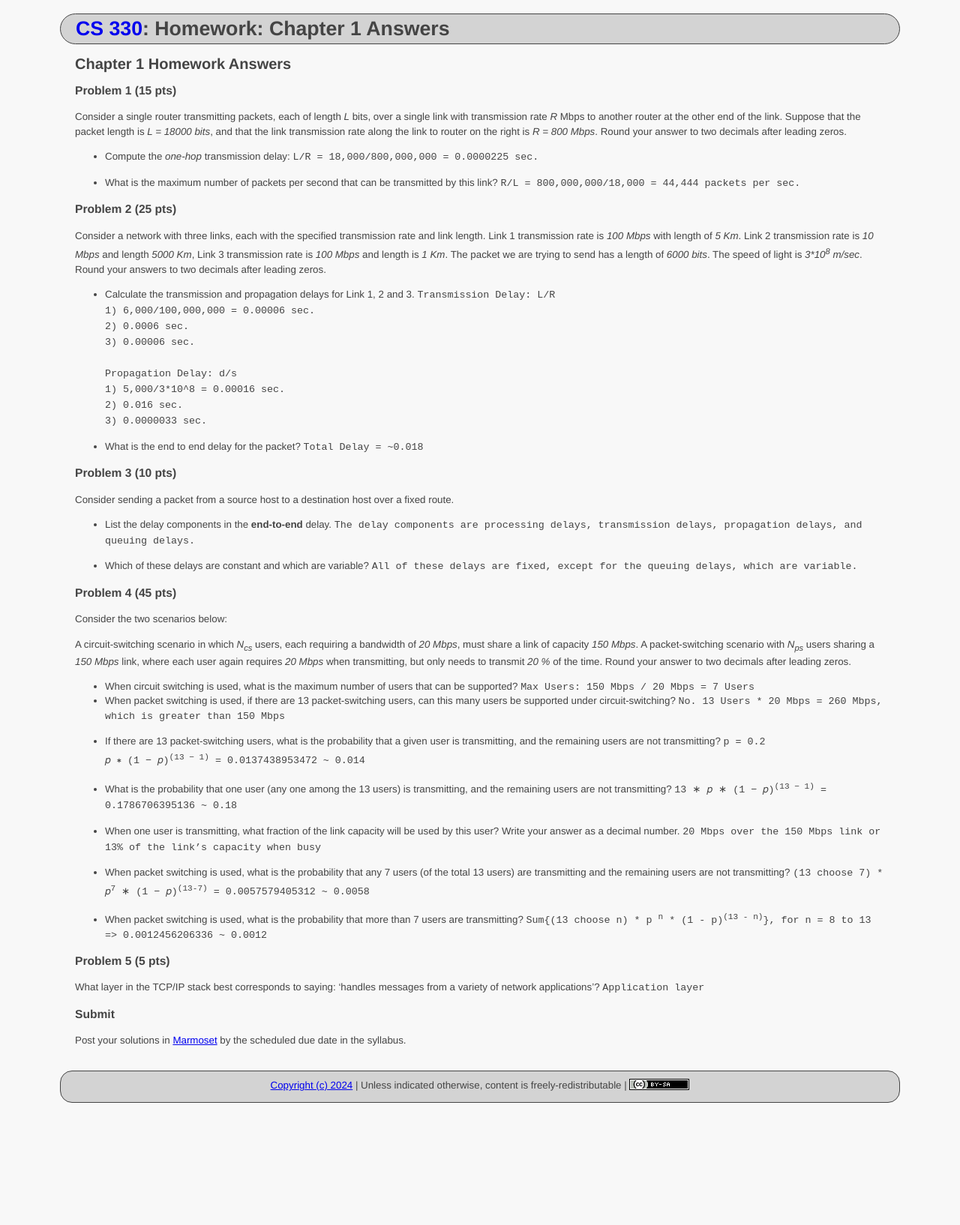
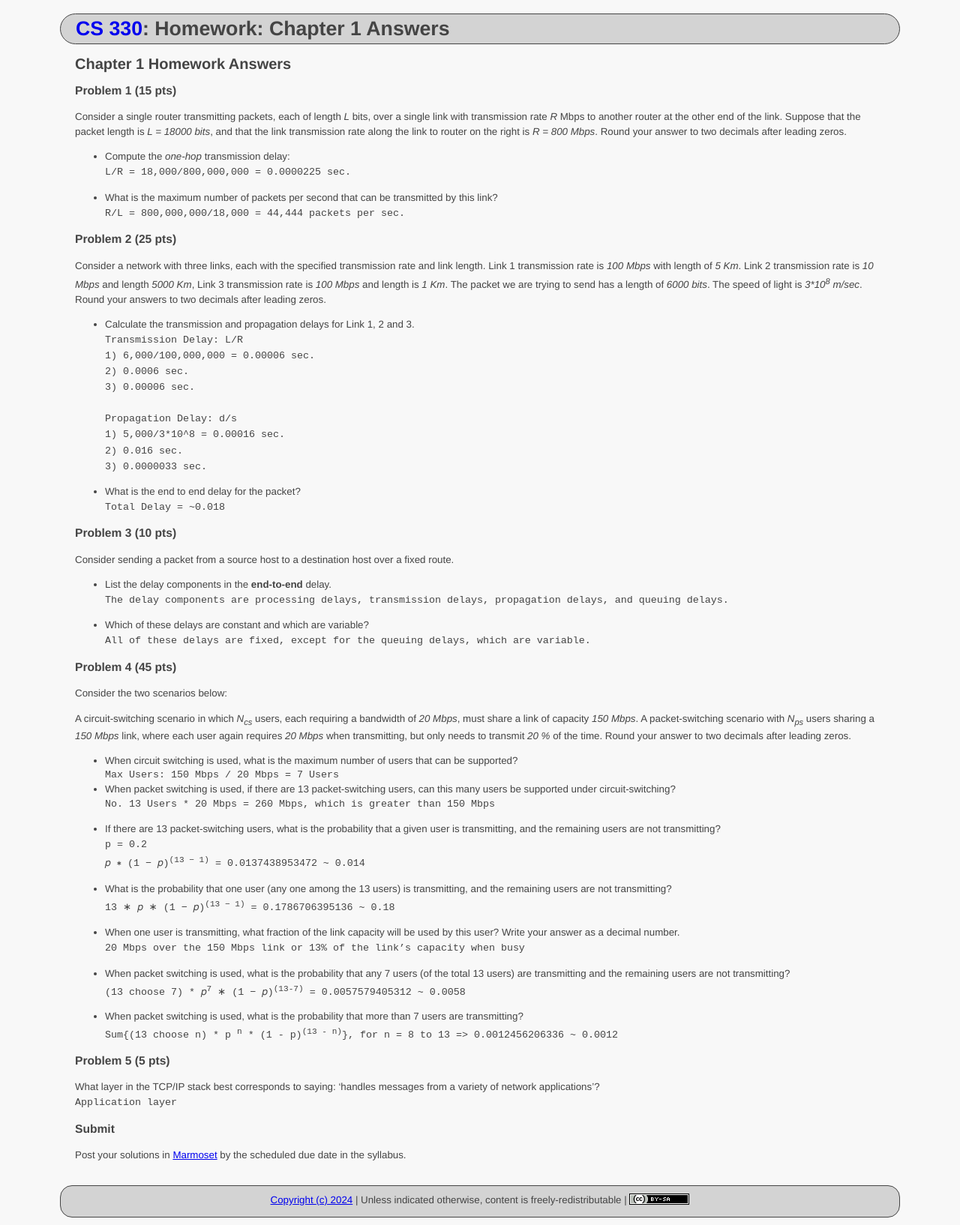
Before and after one commit to ycpcs/cs330-fall2024, a Jekyll site: the page built from assign/homework1_review.md, in a window 1280 px wide. Shown: the whole page at 75% size. Built offline with Jekyll 4.4.1, drawn with Linux system fonts in a browser that asks for light colours; before the commit the page ends 1481 px from its top, so only the background shows below that.

Commit message:
list solutions on new line

```diff
--- a/assign/homework1_review.md
+++ b/assign/homework1_review.md
@@ -9,11 +9,13 @@ title: "Homework: Chapter 1 Answers"
 ### Problem 1 (15 pts)
 Consider a single router transmitting packets, each of length _L_ bits, over a single link with transmission rate _R_ Mbps to another router at the other end of the link. Suppose that the packet length is _L = 18000 bits_, and that the link transmission rate along the link to router on the right is _R = 800 Mbps_. Round your answer to two decimals after leading zeros.
   - Compute the _one-hop_ transmission delay:
+<br/>
 <code>
   L/R = 18,000/800,000,000 = 0.0000225 sec.
 </code>
 
   - What is the maximum number of packets per second that can be transmitted by this link?
+<br/>
 <code>
   R/L = 800,000,000/18,000 = 44,444 packets per sec.
 </code>
@@ -21,6 +23,7 @@ Consider a single router transmitting packets, each of length _L_ bits, over a s
 ### Problem 2 (25 pts)
 Consider a network with three links, each with the specified transmission rate and link length. Link 1 transmission rate is _100 Mbps_ with length of _5 Km_. Link 2 transmission rate is _10 Mbps_ and length _5000 Km_, Link 3 transmission rate is _100 Mbps_ and length is _1 Km_. The packet we are trying to send has a length of _6000 bits_. The speed of light is _3*10<sup>8</sup> m/sec_. Round your answers to two decimals after leading zeros.
   - Calculate the transmission and propagation delays for Link 1, 2 and 3.
+<br/>
 <code>
   Transmission Delay: L/R<br/>
   1) 6,000/100,000,000 = 0.00006 sec.<br/>
@@ -34,6 +37,7 @@ Consider a network with three links, each with the specified transmission rate a
 </code>
 
   - What is the end to end delay for the packet?
+<br/>
 <code>
   Total Delay = ~0.018<br/>
 </code>
@@ -41,11 +45,13 @@ Consider a network with three links, each with the specified transmission rate a
 ### Problem 3 (10 pts)
 Consider sending a packet from a source host to a destination host over a fixed route.
   - List the delay components in the <b>end-to-end</b> delay.
+  <br/>
   <code>
   The delay components are processing delays, transmission delays, propagation delays, and queuing delays.
   </code>
 
   - Which of these delays are constant and which are variable?
+<br/>
 <code>
 All of these delays are fixed, except for the queuing delays, which are variable.
 </code>
@@ -57,14 +63,17 @@ A circuit-switching scenario in which _N<sub>cs</sub>_ users, each requiring a b
 A packet-switching scenario with _N<sub>ps</sub>_ users sharing a _150 Mbps_ link, where each user again requires _20 Mbps_ when transmitting, but only needs to transmit _20 %_ of the time. Round your answer to two decimals after leading zeros.
 
   - When circuit switching is used, what is the maximum number of users that can be supported?
+<br/>
 <code>
   Max Users: 150 Mbps / 20 Mbps = 7 Users
 </code>
   - When packet switching is used, if there are 13 packet-switching users, can this many users be supported under circuit-switching?
+<br/>
 <code>
   No. 13 Users * 20 Mbps = 260 Mbps, which is greater than 150 Mbps
 </code>
   - If there are 13 packet-switching users, what is the probability that a given user is transmitting, and the remaining users are not transmitting?
+<br/>
 <code>
 p = 0.2
 <br/>
@@ -72,27 +81,32 @@ p = 0.2
 </code>
 
   - What is the probability that one user (any one among the 13 users) is transmitting, and the remaining users are not transmitting?
+<br/>
 <code>
 13 ∗ 𝑝 ∗ (1 − 𝑝)<sup>(13 − 1)</sup> = 0.1786706395136 ~ 0.18
 </code>
 
   - When one user is transmitting, what fraction of the link capacity will be used by this user? Write your answer as a decimal number.
+<br/>
 <code>
 20 Mbps over the 150 Mbps link or 13% of the link’s capacity when busy
 </code>
 
   - When packet switching is used, what is the probability that any 7 users (of the total 13 users) are transmitting and the remaining users are not transmitting?
+<br/>
 <code>
 (13 choose 7) * 𝑝<sup>7</sup> ∗ (1 − 𝑝)<sup>(13-7)</sup> = 0.0057579405312 ~ 0.0058
 </code>
 
   - When packet switching is used, what is the probability that more than 7 users are transmitting?
+<br/>
 <code>
 Sum{(13 choose n) * p <sup>n</sup> * (1 - p)<sup>(13 - n)</sup>}, for n = 8 to 13 => 0.0012456206336 ~ 0.0012
 </code>
 
 ### Problem 5 (5 pts)
 What layer in the TCP/IP stack best corresponds to saying: 'handles messages from a variety of network applications'?
+<br/>
 <code>
 Application layer
 </code>
```
